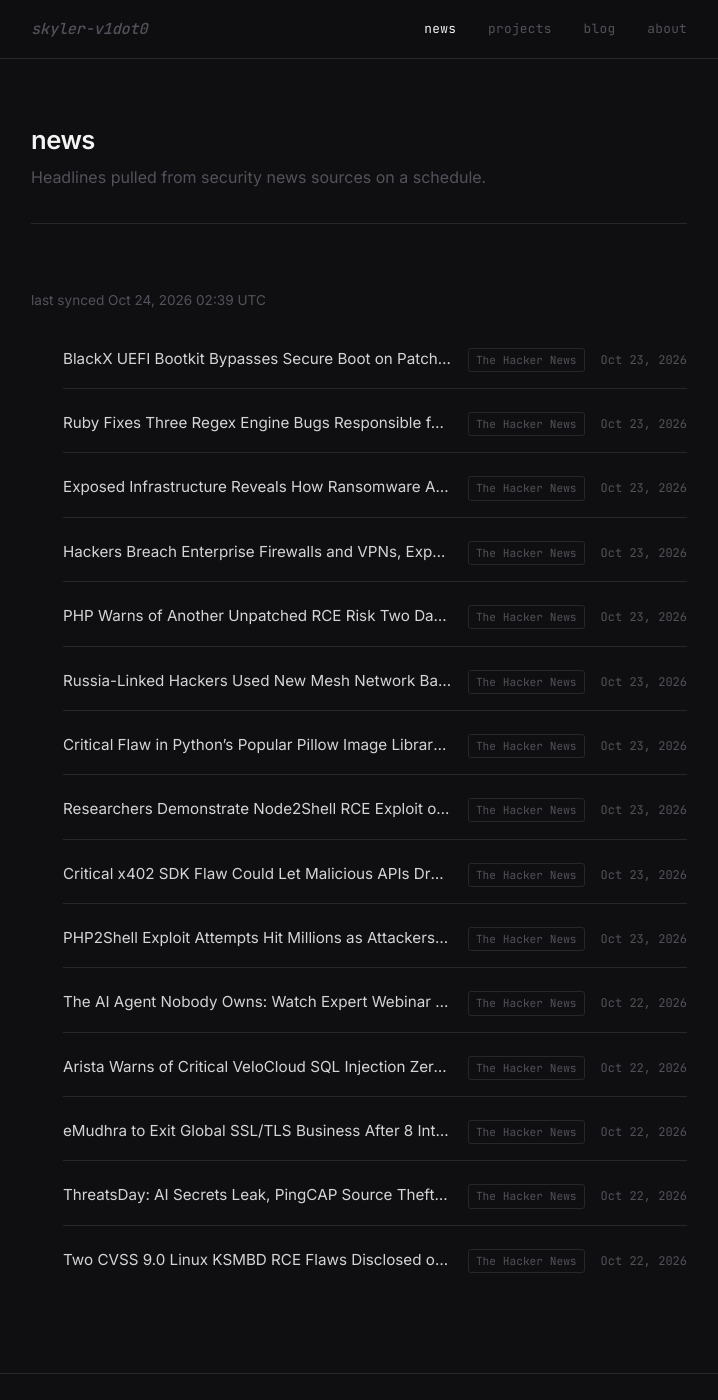
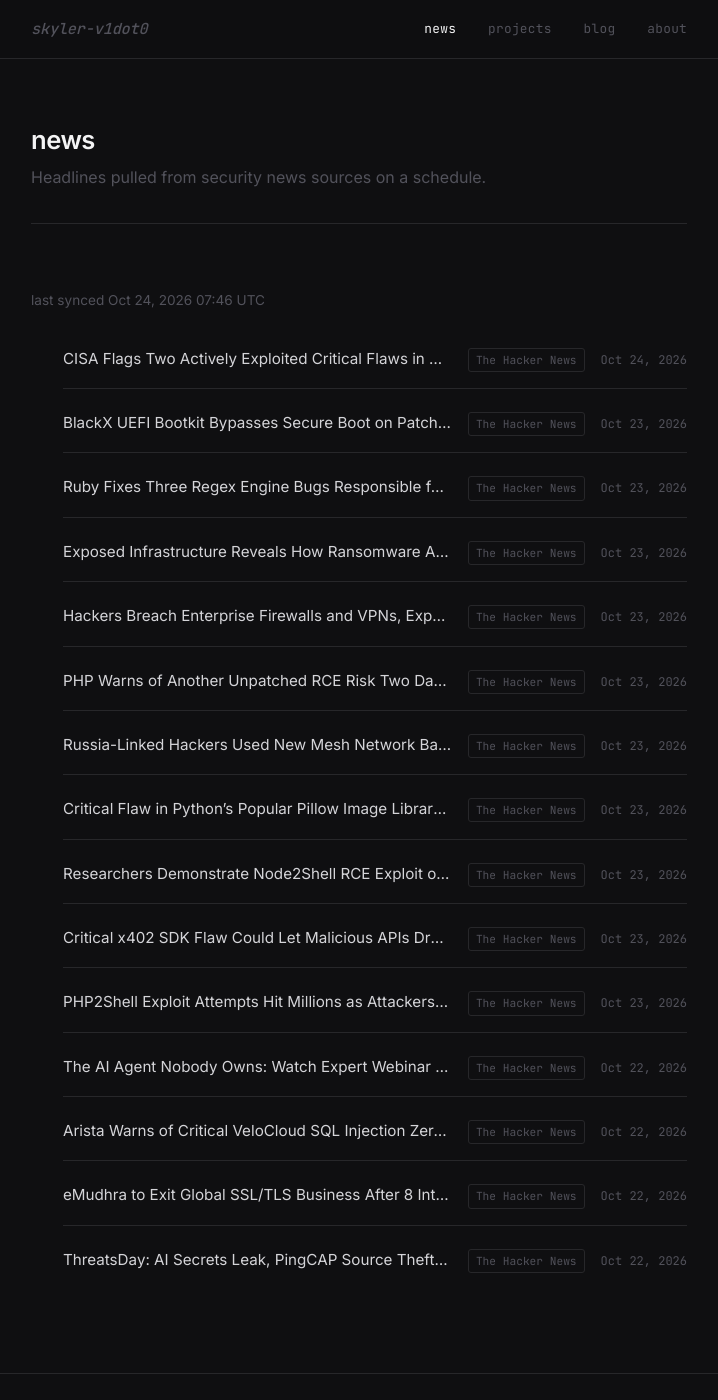
Before and after one commit to skyler-v1dot0/personal-site, a Jekyll site: the page built from news.html, in a window 1280 px wide and 1400 px high. Shown: the whole window, without its empty margins (281-999 px from the left). Built offline with Jekyll 4.4.1, drawn with Linux system fonts in a browser that asks for light colours.

Commit message:
chore: sync news feed [skip ci]

```diff
--- a/_data/news.yml
+++ b/_data/news.yml
@@ -1,6 +1,11 @@
 ---
-updated_at: '2026-10-24T02:39:27Z'
+updated_at: '2026-10-24T07:46:13Z'
 items:
+- title: CISA Flags Two Actively Exploited Critical Flaws in Collabora Online and
+    Arista VeloCloud
+  url: https://thehackernews.com/2026/10/cisa-flags-two-actively-exploited.html
+  source: The Hacker News
+  published: '2026-10-24T06:25:57Z'
 - title: BlackX UEFI Bootkit Bypasses Secure Boot on Patched Windows Systems Missing
     Revocations
   url: https://thehackernews.com/2026/10/blackx-uefi-bootkit-bypasses-secure.html
@@ -67,8 +72,3 @@ items:
   url: https://thehackernews.com/2026/10/threatsday-ai-secrets-leak-pingcap.html
   source: The Hacker News
   published: '2026-10-22T17:45:44Z'
-- title: Two CVSS 9.0 Linux KSMBD RCE Flaws Disclosed on Public Mailing Lists Before
-    Kernel Fixes
-  url: https://thehackernews.com/2026/10/two-cvss-90-linux-ksmbd-rce-flaws.html
-  source: The Hacker News
-  published: '2026-10-22T17:01:53Z'
```
